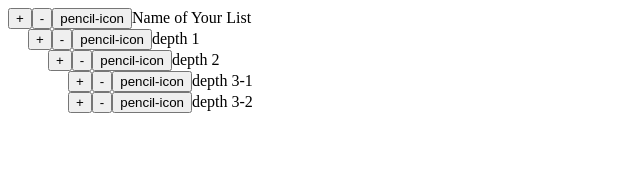
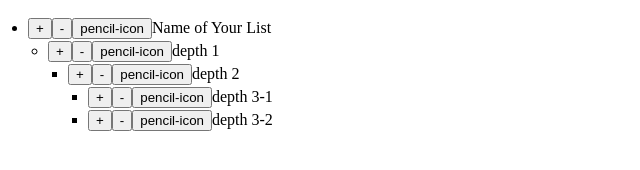
Before and after one commit to omarduarte/lister, a website: page client/index.html in a window 1280 px wide. Shown: the whole page, without its empty margins (0-640 px from the left). Drawn offline with nearby package versions, Linux system fonts and the light colour scheme.

Commit message:
Working without text insertion

```diff
--- a/client/app/app.js
+++ b/client/app/app.js
@@ -1,6 +1,9 @@
 $(function() {
-	var item = new Item({'value': 'Name of Your List', parentView: $('.list')})
-	var d1 = item.addChild('depth 1');
+	//var lister = new Lister();
+	var baseItem = new Item({'value': 'Name of Your List'});
+	var list = $('.list');
+	var baseItemView = new ItemView({model: baseItem, parent: list});
+	var d1 = baseItem.addChild('depth 1');
 	var d2 = d1.addChild('depth 2');
 	var d31 = d2.addChild('depth 3-1');
 	var d32 = d2.addChild('depth 3-2');
--- a/client/app/models/item.js
+++ b/client/app/models/item.js
@@ -1,12 +1,10 @@
 var Item = Backbone.Model.extend({
   initialize: function() {
     this.set('children', new List());
-    this.set('view', new ItemView({ model: this }));
   },
 
   defaults: {
-    'value': '',
-    'depth': 0
+    'value': ''
   },
 
   delete: function() {
@@ -33,7 +31,9 @@ var Item = Backbone.Model.extend({
 
   addChild: function(value) {
     value = value || "Placeholder text."
-    return this.get('children').insert(value, this.get('depth') + 1, this.get('parentView'));
+    var child = this.get('children').insert(value);
+    this.trigger('append', child);
+    return child;
   },
 
   hasChildren: function() {
--- a/client/app/models/list.js
+++ b/client/app/models/list.js
@@ -7,12 +7,8 @@ var List = Backbone.Collection.extend({
     }, this);
   },
 
-  insert: function(value, depth, parentView) {
-    var child = new Item({
-      value: value,
-      depth: depth,
-      parentView: parentView
-    });
+  insert: function(value) {
+    var child = new Item({ value: value });
     this.add(child);
     return child;
   },
--- /dev/null
+++ b/client/app/models/lister.js
@@ -0,0 +1,6 @@
+var Lister = Backbone.Model.extend({
+	initialize: function() {
+
+	},
+
+});
--- a/client/app/views/itemView.js
+++ b/client/app/views/itemView.js
@@ -1,8 +1,8 @@
 var ItemView = Backbone.View.extend({
 
-  el: '<div class="item"></div>',
+  el: '<ul class="item"></ul>',
 
-  template: _.template('<button class="add">+</button><button class="remove">-</button><button class="edit">pencil-icon</button><span class="value"><%- value %></span>'),
+  template: _.template('<li><button class="add">+</button><button class="remove">-</button><button class="edit">pencil-icon</button><span class="value"><%- value %></span></li>'),
 
   events: {
     'click .add': 'addChild',
@@ -10,20 +10,28 @@ var ItemView = Backbone.View.extend({
     'click .edit': 'edit'
   },
 
-  initialize: function() {
-    var parentView = this.model.get('parentView');
-    parentView.append(this.el);
+  childViews: [],
+
+  initialize: function(options) {
+
+    // this.listenTo(this.model, 'append', function(childModel) {
+    //   this.childViews.push(new ItemView({model: childModel, parent: this.$el}));
+    // });
+
+    this.model.on('append', function(childModel) {
+      this.childViews.push(new ItemView({model: childModel, parent: this.$el}));
+    }, this);
 
     this.model.on('remove',function() {
-      //this.children().detach();
       this.$el.detach();
-
     }, this)
 
+    options.parent.append(this.el);
     this.render();
   },
 
-  addChild: function() {
+  addChild: function(e) {
+    e.stopPropagation();
     this.model.addChild();
   },
 
@@ -31,15 +39,18 @@ var ItemView = Backbone.View.extend({
     this.model.delete();
   },
 
-  edit: function() {
+  edit: function(e) {
+    e.stopPropagation();
     this.model.set('value', 'You have just clicked EDIT!');
+    this.update();
   },
 
   render: function() {
-    // Show item given depth
+    this.$el.html(this.template(this.model.attributes));
+  },
 
-    var padding = (this.model.get('depth') * 20).toString() + 'px';
-    this.$el.css('padding-left', padding);
-    this.$el.html(this.template(this.model.attributes));
+  update: function() {
+    var item = this.$el.find('li').first();
+    item.html(this.template(this.model.attributes));
   }
 });
--- a/client/index.html
+++ b/client/index.html
@@ -1,19 +1,21 @@
 <!DOCTYPE html>
 <html>
-  <body>
-    <!-- Scripts may be placed anywhere on a page. But FYI, they block rendering of elements
-     below them until after the scripts load-->
+  <head>
+    <meta char set="utf-8" />
+    <title>Lister</title>
+    <link rel="stylesheet" type="text/css" href="style.css">
     <script src="bower_components/jquery/dist/jquery.min.js"></script>
     <script src="bower_components/underscore/underscore.js"></script>
     <script src="bower_components/backbone/backbone.js"></script>
 
- 	<script src="app/models/item.js"></script>
-	<script src="app/models/list.js"></script>
-	<script src="app/views/itemView.js"></script>
+   	<script src="app/models/item.js"></script>
+  	<script src="app/models/list.js"></script>
+  	<script src="app/views/itemView.js"></script>
 
-	<script src="app/app.js"></script>
-
-	<div class="list">
+  	<script src="app/app.js"></script>
+  </head>
+  <body>
+	 <div class="list">
 	</div>
 
   </body>
--- /dev/null
+++ b/client/style.css
@@ -0,0 +1,4 @@
+.item {
+	padding-left: 20px;
+	padding-top: 2px;
+}
```
